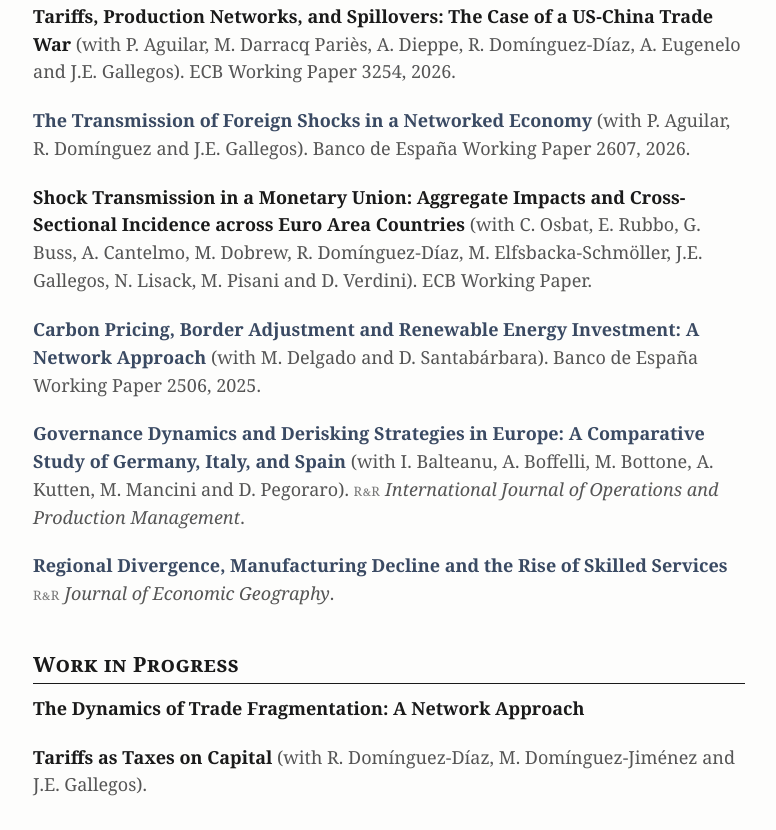
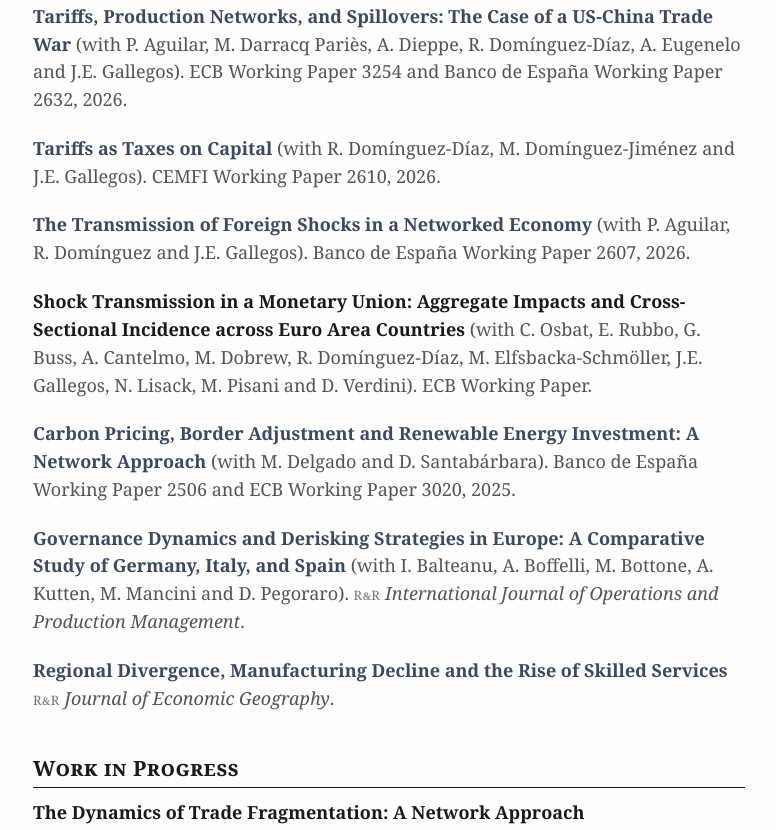
Before and after one commit to jotacuge/jotacuge.github.io, a plain HTML site: page research.html in a window 1280 px wide. Shown: the part 806-1636 px from the top of the page, without its empty margins (251-1027 px from the left). Drawn offline with Linux system fonts and the light colour scheme.

Commit message:
CV y web: trabajos nuevos de sep-nov 2026
- SERIEs (con L. Alfaro): ya con volumen y paginas, 17(2), 201-239.
- Tariffs, Production Networks, and Spillovers: ademas de ECB WP 3254,
  publicado como Banco de Espana WP 2632 (30/09/2026).
- Tariffs as Taxes on Capital: pasa de Work in Progress a Working Papers
  como CEMFI WP 2610 (julio 2026).
- Carbon Pricing: se anade ECB WP 3020 junto a BdE WP 2506.
- Policy papers nuevos: BdE Occasional Paper 2621 "Perspectives on
  Iberian Economic Integration" y Occasional Paper 2614 "Las fuentes del
  crecimiento en Espana..." (en espanol).
- Se incorpora el Economic Bulletin 2023/Q1, Article 12, sobre el Plan de
  Recuperacion (con A. Fernandez y E. Moral-Benito).

cv_javier_quintana.pdf regenerado desde cv_javier_classic.tex;
cv_javier.tex actualizado en paralelo.

Co-Authored-By: Claude Opus 5.5 <noreply@anthropic.com>

```diff
--- a/research.html
+++ b/research.html
@@ -27,7 +27,7 @@
   <ol class="pubs">
     <li>
       <a class="pub-title" href="https://doi.org/10.1007/s13209-026-00343-2" target="_blank" rel="noopener">Tilting at Giants? Spain's Role in the Shifting Global Supply Chain</a>
-      <span class="pub-meta">(with L. Alfaro). <span class="pub-venue">SERIEs</span>, 2026.</span>
+      <span class="pub-meta">(with L. Alfaro). <span class="pub-venue">SERIEs</span>, 17(2), 201&ndash;239, 2026.</span>
     </li>
     <li>
       <a class="pub-title" href="https://academic.oup.com/jeea/article-abstract/23/4/1598/7958961" target="_blank" rel="noopener">Revisiting Productivity Dynamics in Europe: A New Measure of Utilization-Adjusted TFP Growth</a>
@@ -50,8 +50,12 @@
   <h2 class="section">Working Papers</h2>
   <ol class="pubs">
     <li>
-      <span class="pub-title">Tariffs, Production Networks, and Spillovers: The Case of a US-China Trade War</span>
-      <span class="pub-meta">(with P. Aguilar, M. Darracq Pari&egrave;s, A. Dieppe, R. Dom&iacute;nguez-D&iacute;az, A. Eugenelo and J.E. Gallegos). ECB Working Paper 3254, 2026.</span>
+      <a class="pub-title" href="https://www.bde.es/wbe/en/publicaciones/analisis-economico-investigacion/documentos-trabajo/tariffs-production-networks-and-spillovers-the-case-of-a-us-china-trade-war.html" target="_blank" rel="noopener">Tariffs, Production Networks, and Spillovers: The Case of a US-China Trade War</a>
+      <span class="pub-meta">(with P. Aguilar, M. Darracq Pari&egrave;s, A. Dieppe, R. Dom&iacute;nguez-D&iacute;az, A. Eugenelo and J.E. Gallegos). ECB Working Paper 3254 and Banco de Espa&ntilde;a Working Paper 2632, 2026.</span>
+    </li>
+    <li>
+      <a class="pub-title" href="https://cemfi.es/ftp/wp/2610.pdf" target="_blank" rel="noopener">Tariffs as Taxes on Capital</a>
+      <span class="pub-meta">(with R. Dom&iacute;nguez-D&iacute;az, M. Dom&iacute;nguez-Jim&eacute;nez and J.E. Gallegos). CEMFI Working Paper 2610, 2026.</span>
     </li>
     <li>
       <a class="pub-title" href="https://www.bde.es/wbe/en/publicaciones/analisis-economico-investigacion/documentos-trabajo/the-transmission-of-foreign-shocks-in-a-networked-economy.html" target="_blank" rel="noopener">The Transmission of Foreign Shocks in a Networked Economy</a>
@@ -63,7 +67,7 @@
     </li>
     <li>
       <a class="pub-title" href="https://www.bde.es/wbe/en/publicaciones/analisis-economico-investigacion/documentos-trabajo/carbon-pricing-border-adjustment-and-renewable-energy-investment-a-network-approach.html" target="_blank" rel="noopener">Carbon Pricing, Border Adjustment and Renewable Energy Investment: A Network Approach</a>
-      <span class="pub-meta">(with M. Delgado and D. Santab&aacute;rbara). Banco de Espa&ntilde;a Working Paper 2506, 2025.</span>
+      <span class="pub-meta">(with M. Delgado and D. Santab&aacute;rbara). Banco de Espa&ntilde;a Working Paper 2506 and ECB Working Paper 3020, 2025.</span>
     </li>
     <li>
       <a class="pub-title" href="https://www.bancaditalia.it/pubblicazioni/qef/2024-0880/index.html?com.dotmarketing.htmlpage.language=1" target="_blank" rel="noopener">Governance Dynamics and Derisking Strategies in Europe: A Comparative Study of Germany, Italy, and Spain</a>
@@ -80,10 +84,6 @@
     <li>
       <span class="pub-title">The Dynamics of Trade Fragmentation: A Network Approach</span>
     </li>
-    <li>
-      <span class="pub-title">Tariffs as Taxes on Capital</span>
-      <span class="pub-meta">(with R. Dom&iacute;nguez-D&iacute;az, M. Dom&iacute;nguez-Jim&eacute;nez and J.E. Gallegos).</span>
-    </li>
   </ol>
 </main>
 
```
Also changed, not shown: policy.html (+12 -0 lines), 3 other files.
